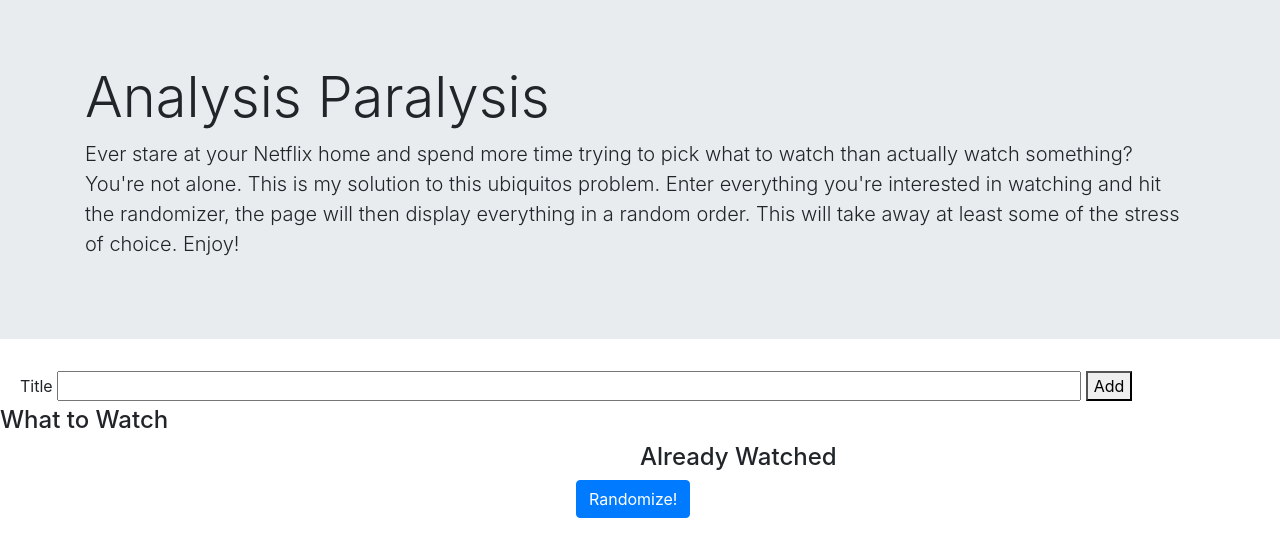
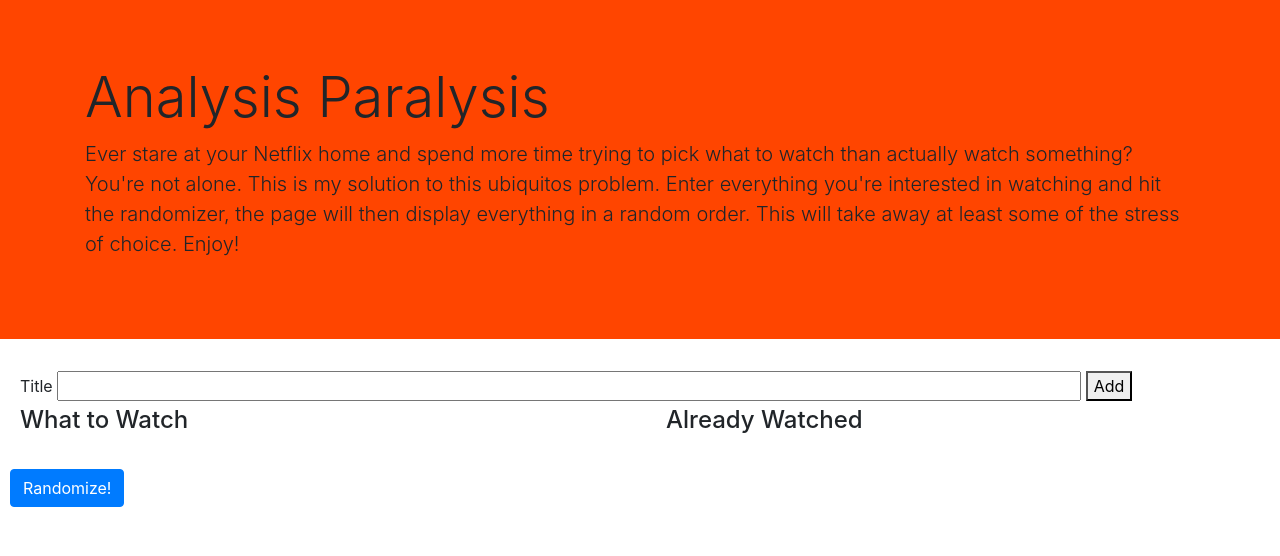
Before and after one commit to roganoth/pinger, a website: page public/index.html in a window 1280 px wide. Drawn offline with nearby package versions, Linux system fonts and the light colour scheme; no server answers.

Commit message:
got the basic layout and color working. next piece is to try and incorporate gsap to stylize how the page is populated.

```diff
--- a/public/assets/css/index.css
+++ b/public/assets/css/index.css
@@ -1,10 +1,6 @@
 .site-description {
   text-align: left;
 }
-
-/* .site-display {
-  display: inline-block;
-} */
 
 #viewedList {
   float: left;
@@ -34,3 +30,29 @@
   float: right;
   margin-right: 2px;
 }
+
+#notViewedHead,
+#viewedHead {
+  float: left;
+  margin-left: 20px;
+  width: 45%;
+}
+
+#viewedHead {
+  margin-left: 70px;
+}
+
+#random {
+  clear: left;
+  margin: 10px;
+}
+
+/* body {
+  background-color: black;
+  color: white;
+} */
+
+.jumbotron {
+  background-color: orangered;
+  /* color: black; */
+}
--- a/public/index.html
+++ b/public/index.html
@@ -40,12 +40,14 @@
       <button id="insert">Add</button>
     </form>
     <div class="site-display" id="listBox">
-      <h4>What to Watch</h4>
+      <div id="headerBox">
+        <h4 class="heading" id="notViewedHead">What to Watch</h4>
+        <h4 class="heading" id="viewedHead">Already Watched</h4>
+      </div>
       <ul id="list"></ul>
-      <h4>Already Watched</h4>
       <ul id="viewedList"></ul>
-      <button id="random" class="btn btn-primary">Randomize!</button>
     </div>
+    <button id="random" class="btn btn-primary">Randomize!</button>
     <div class="modal" tabindex="-1" role="dialog" id="infoModal">
       <div class="modal-dialog" role="document">
         <div class="modal-content">
```
